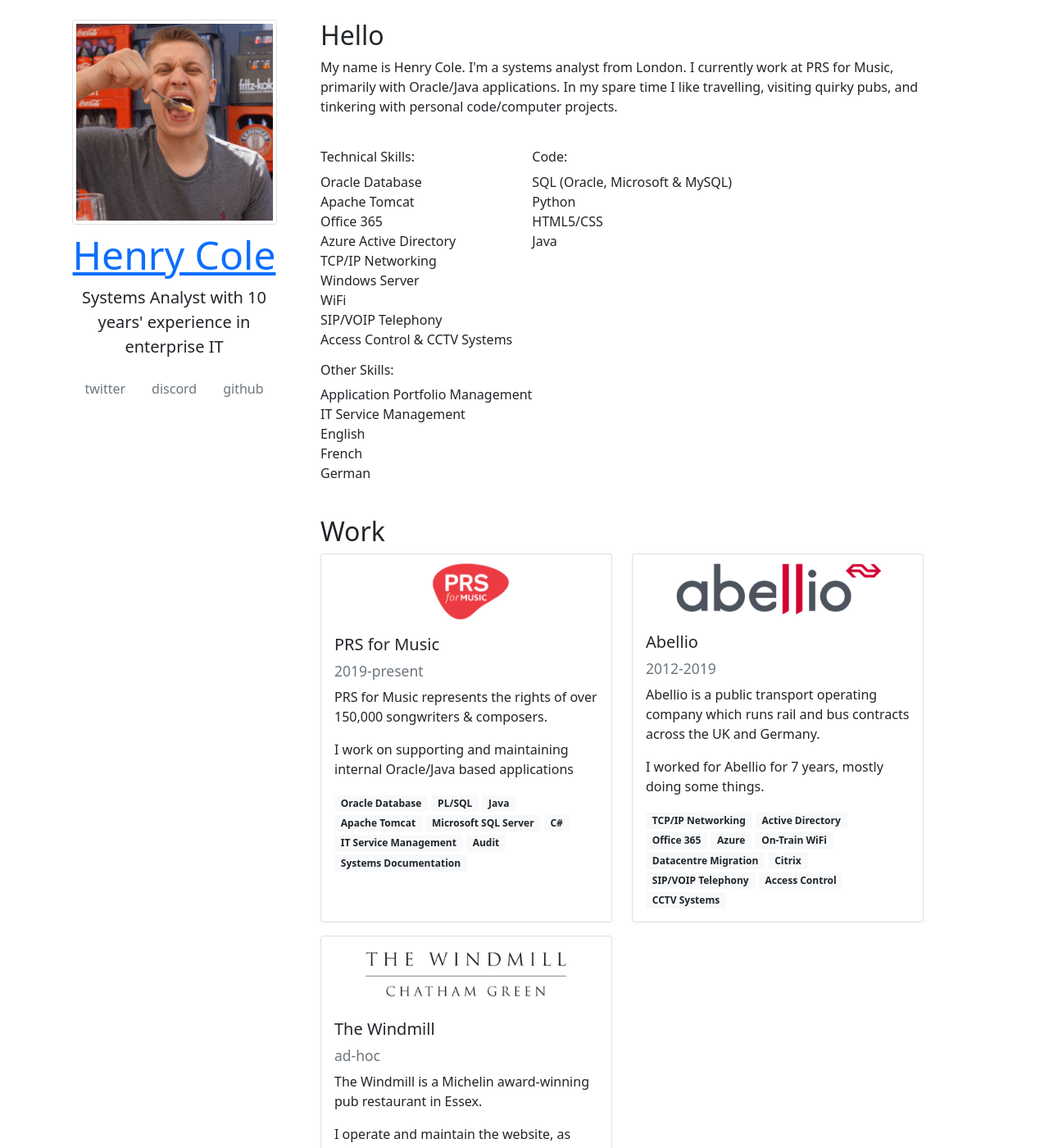
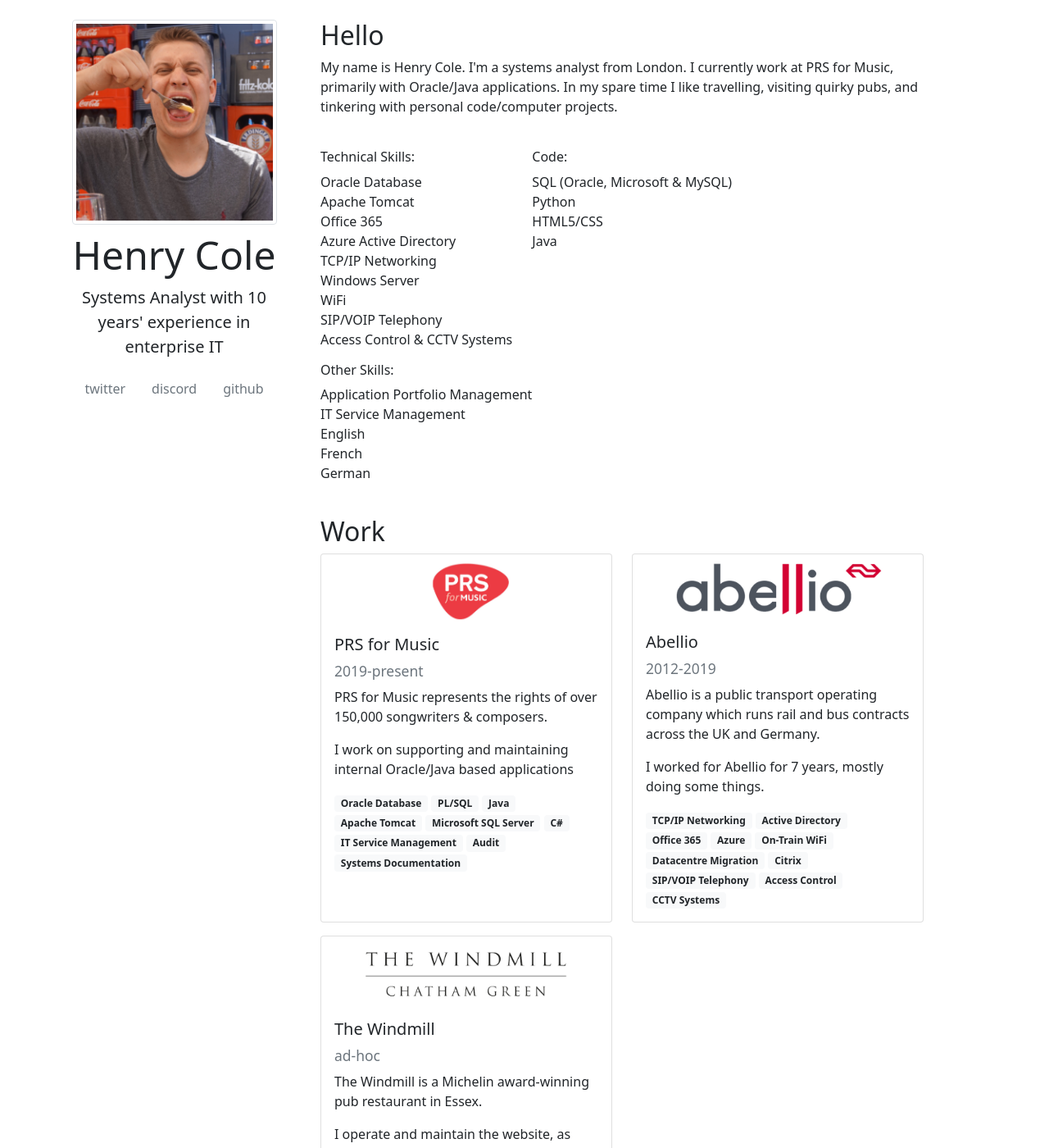
Before and after one commit to hcuk94/henry-personal-website, a Jekyll site: the page built from index.html, in a window 1280 px wide and 1400 px high. Shown: the whole window at 82% size. Built offline with Jekyll 4.4.1, drawn with Linux system fonts in a browser that asks for light colours.

Commit message:
updated link styling

```diff
--- a/_includes/header.html
+++ b/_includes/header.html
@@ -15,7 +15,7 @@
 <div class="col-xl-3 col-12">
 <div class="sticky-top pt-4">
 <img src="/img/henry-profile.jpg" width="250px" class="img-thumbnail rounded img-centre affix" alt="Henry Cole Profile Picture"/>
-<a href="/"><h1 class="text-center display-5 mt-2">Henry Cole</h1></a>
+<a class="site-title" href="/"><h1 class="text-center display-5 mt-2">Henry Cole</h1></a>
 <p class="text-center lead mt-2">Systems Analyst with 10 years' experience in enterprise IT</p>
 <span class="text-center img-centre">
 <nav class="nav justify-content-center">
--- a/style-local.css
+++ b/style-local.css
@@ -9,3 +9,17 @@
 .card-img-work {
     max-width: 75%;
 }
+.site-title {
+    color: inherit;
+    text-decoration: inherit;
+  }
+
+  .site-title:link {
+    color: inherit;
+    text-decoration: inherit;
+  }
+
+  .site-title:hover {
+    color: inherit;
+    text-decoration: inherit;
+  }
```
